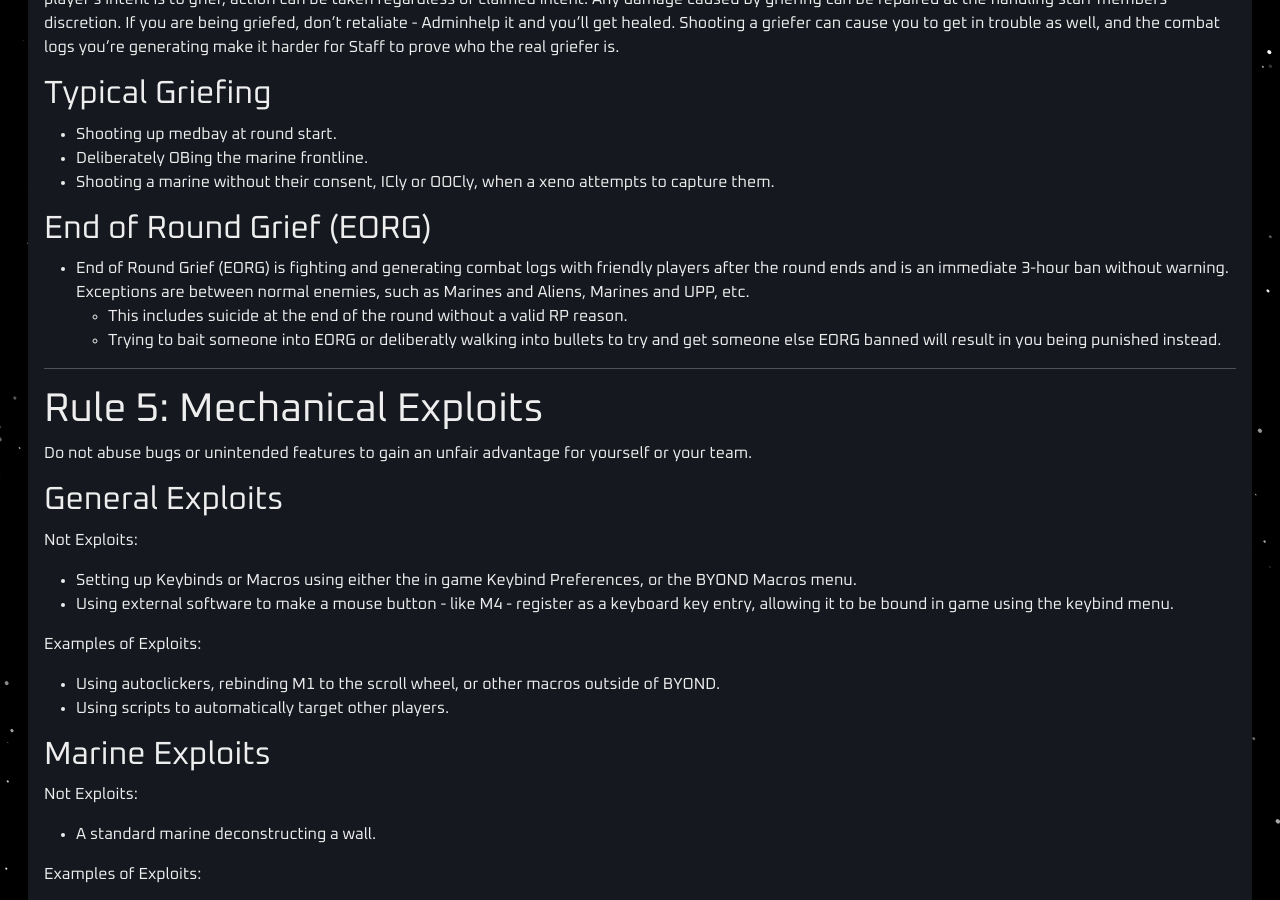
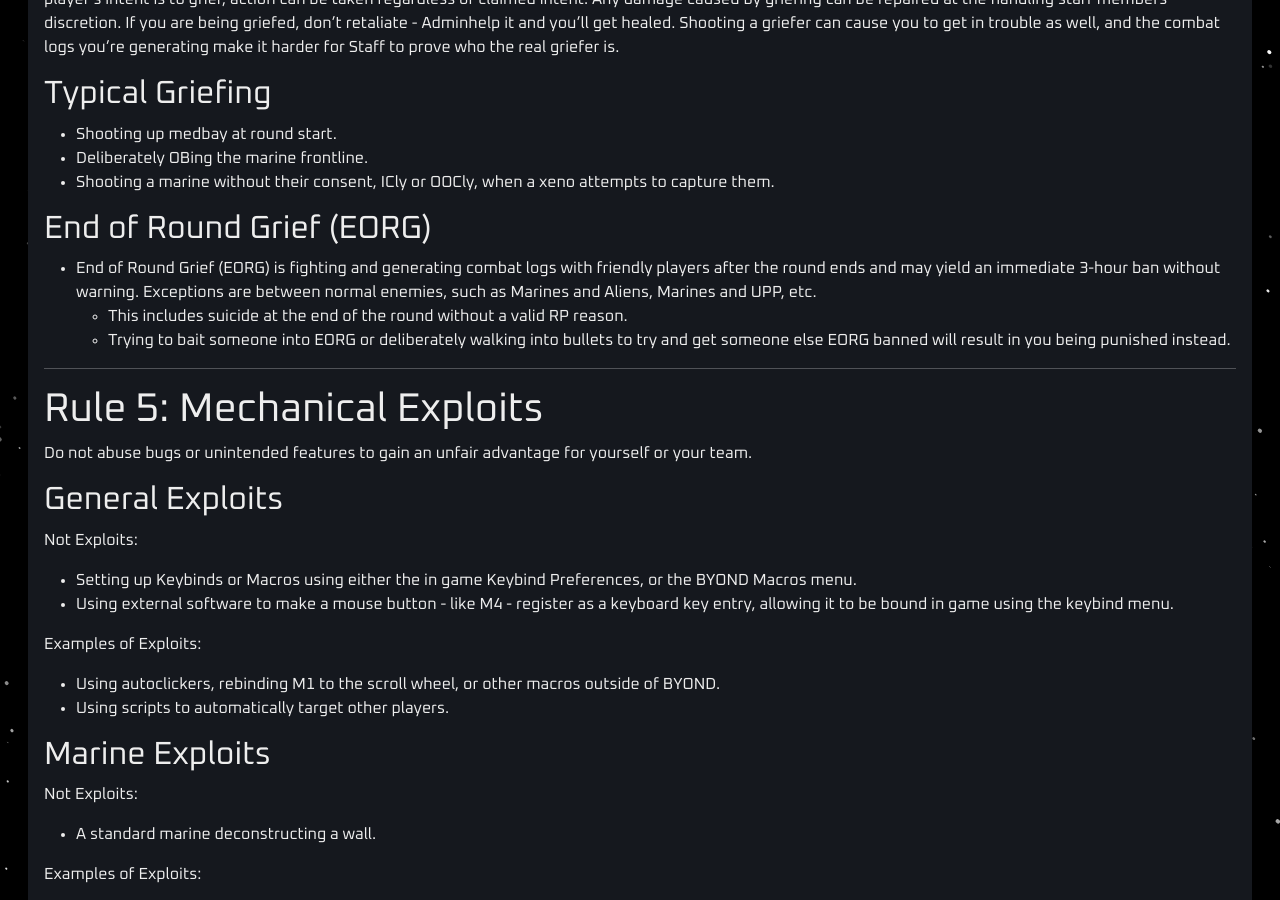
Before and after one commit to cmss13-devs/web, a Jekyll site: the page built from rules.md, in a window 1280 px wide and 900 px high, scrolled down 6024 px. Built offline with Jekyll 4.4.1, drawn with Linux system fonts in a browser that asks for light colours.

Commit message:
Update rules.md

```diff
--- a/rules.md
+++ b/rules.md
@@ -233,9 +233,9 @@ Griefing is the intent of one player wanting to cause grief or annoyance to othe
 
 ## End of Round Grief (EORG)
 
-- End of Round Grief (EORG) is fighting and generating combat logs with friendly players after the round ends and is an immediate 3-hour ban without warning. Exceptions are between normal enemies, such as Marines and Aliens, Marines and UPP, etc.
+- End of Round Grief (EORG) is fighting and generating combat logs with friendly players after the round ends and may yield an immediate 3-hour ban without warning. Exceptions are between normal enemies, such as Marines and Aliens, Marines and UPP, etc.
     - This includes suicide at the end of the round without a valid RP reason.
-    - Trying to bait someone into EORG or deliberatly walking into bullets to try and get someone else EORG banned will result in you being punished instead.
+    - Trying to bait someone into EORG or deliberately walking into bullets to try and get someone else EORG banned will result in you being punished instead.
 
 ---
 
```
